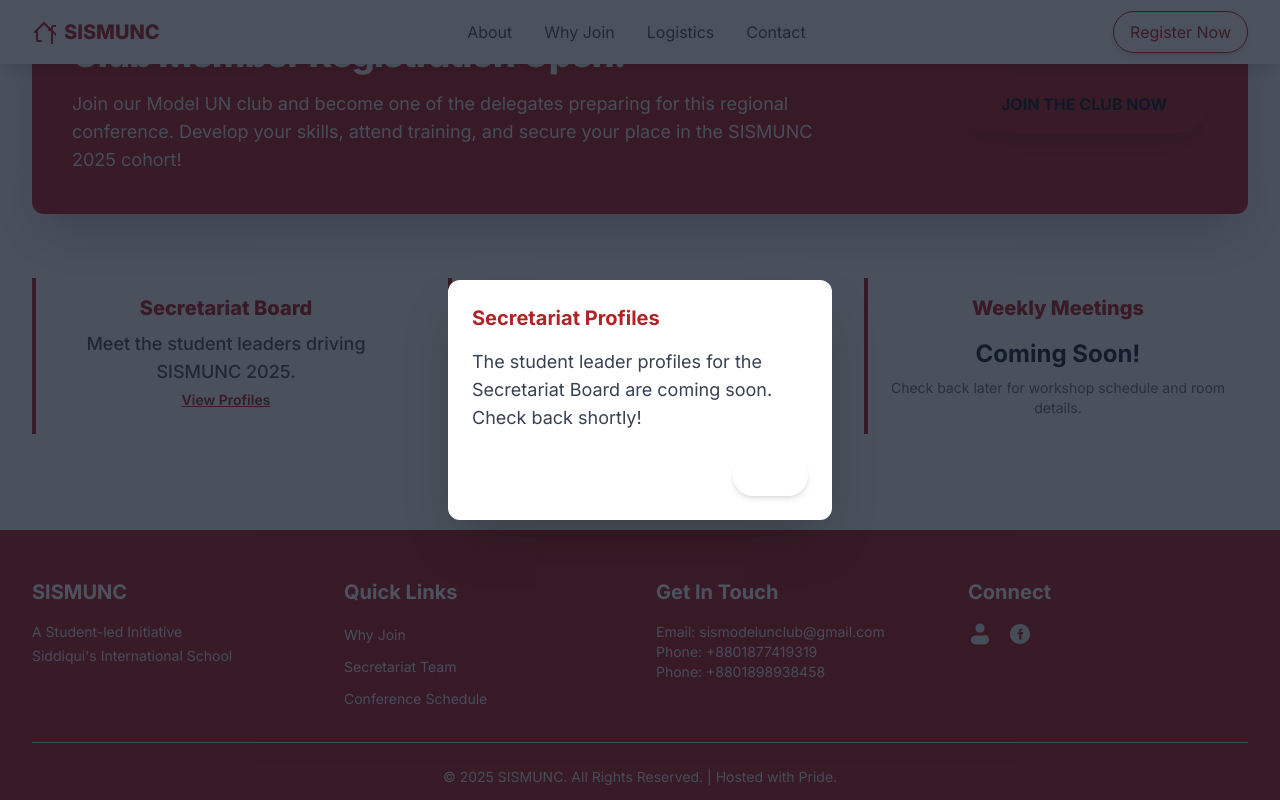
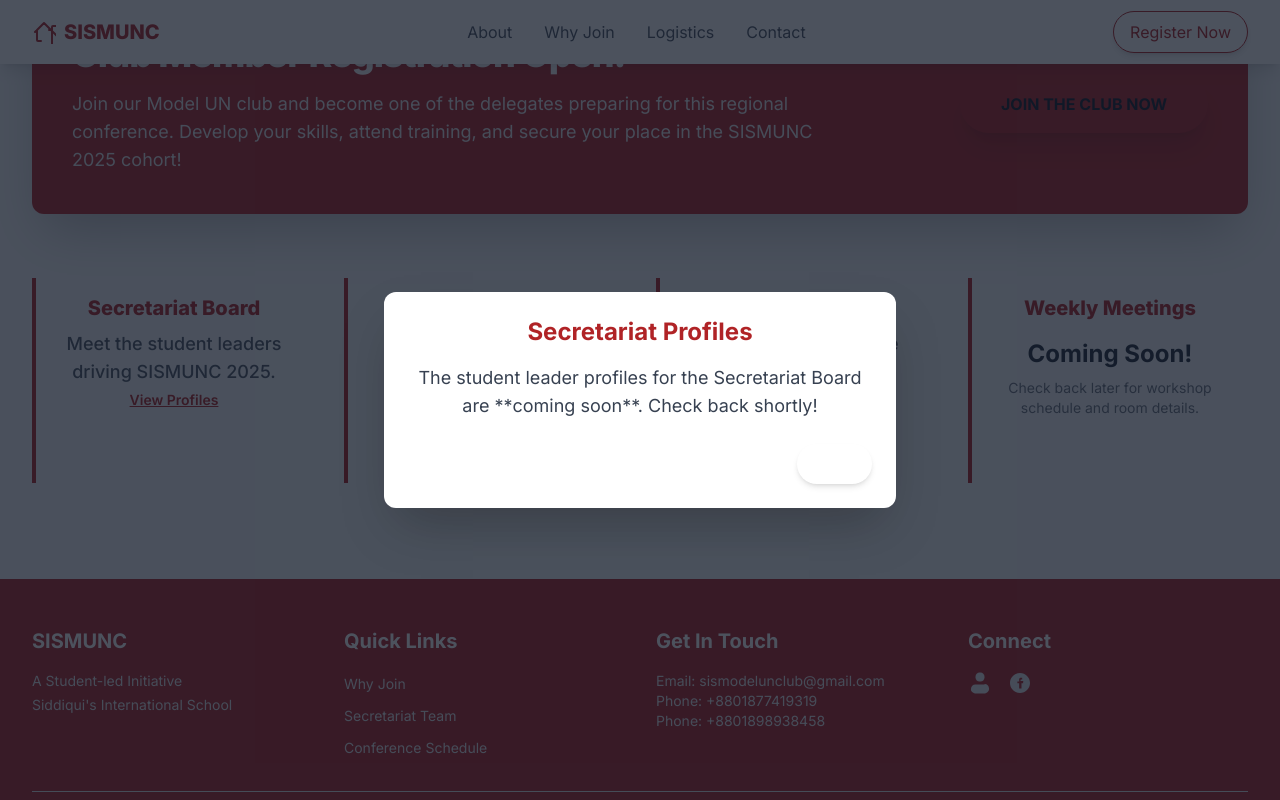
Before and after one commit to sismodelunclub/SISMUNC, a plain HTML site: page index.html in a window 1280 px wide. Both pictures are taken after a click on the link "View Profiles". Shown: the part 1945-2745 px from the top of the page. Drawn offline with nearby package versions, Linux system fonts and the light colour scheme.

Commit message:
Update index.html

```diff
--- a/index.html
+++ b/index.html
@@ -22,6 +22,12 @@
         /* Tertiary color: a gray tone of white (#e5e7eb) for subtle text/outlines */
         .text-mun-gray-tertiary { color: #e5e7eb; } /* Light gray (Gray-200) */
         .border-mun-gray-tertiary { border-color: #e5e7eb; }
+
+        /* Custom style to make the modal content scrollable */
+        .modal-scroll-content {
+            max-height: 80vh; /* Maximum height for the scroll area */
+            overflow-y: auto;
+        }
     </style>
 </head>
 <body class="text-gray-800">
@@ -225,26 +231,42 @@
                 </div>
             </div>
 
-            <!-- Important Club Details - Replaced Dates with Club Info -->
-            <div class="mt-16 grid md:grid-cols-3 gap-8 text-center">
+            <!-- Important Club Details - Changed to a 4-column layout for large screens -->
+            <div class="mt-16 grid sm:grid-cols-2 lg:grid-cols-4 gap-8 text-center">
 
-                <!-- Meet the SB Board -->
+                <!-- 1. Meet the SB Board (Opens Modal) -->
                 <div class="p-4 border-l-4 border-mun-red-primary">
                     <p class="text-xl font-extrabold text-mun-red-primary">Secretariat Board</p>
                     <p class="text-lg text-gray-600 mt-2 font-medium">Meet the student leaders driving SISMUNC 2025.</p>
-                    <!-- Link updated with ID for JS handler -->
                     <a href="#" id="sb-profile-link" class="text-sm text-mun-red-primary hover:text-gray-700 font-semibold mt-1 inline-block underline">View Profiles</a>
                 </div>
 
-                <!-- Meet the Club Advisor -->
+                <!-- 2. Meet the Club Advisor (Opens Modal) -->
                 <div class="p-4 border-l-4 border-mun-red-primary">
                     <p class="text-xl font-extrabold text-mun-red-primary">Club Advisor</p>
                     <p class="text-lg text-gray-600 mt-2 font-medium">Get guidance and mentorship from our experienced faculty advisor.</p>
-                    <!-- Link updated with ID for JS handler -->
                     <a href="#" id="advisor-profile-link" class="text-sm text-mun-red-primary hover:text-gray-700 font-semibold mt-1 inline-block underline">View Profile</a>
                 </div>
 
-                <!-- Workshop and Meeting Timings -->
+                <!-- 3. Official Documents (External Links to PDFs) -->
+                <div class="p-4 border-l-4 border-mun-red-primary">
+                    <p class="text-xl font-extrabold text-mun-red-primary">Official Documents</p>
+                    <p class="text-lg text-gray-600 mt-2 font-medium">Review the governance charter and ethical guidelines.</p>
+                    <div class="flex flex-col items-center mt-1 space-y-1">
+                         <!-- Direct link to raw PDF content, opens in new tab -->
+                         <a href="https://raw.githubusercontent.com/sismodelunclub/SISMUNC/main/SISMUNC-Delegate-Equity-Board-Code-of-Conduct.pdf" target="_blank" class="text-sm text-mun-red-primary hover:text-gray-700 font-semibold underline flex items-center">
+                            Code of Conduct
+                            <svg class="w-3 h-3 ml-1" fill="none" stroke="currentColor" viewBox="0 0 24 24" xmlns="http://www.w3.org/2000/svg"><path stroke-linecap="round" stroke-linejoin="round" stroke-width="2" d="M10 6H6a2 2 0 00-2 2v10a2 2 0 002 2h10a2 2 0 002-2v-4M14 4h6m0 0v6m0-6L10 14"></path></svg>
+                         </a>
+                         <!-- Direct link to raw PDF content, opens in new tab -->
+                         <a href="https://raw.githubusercontent.com/sismodelunclub/SISMUNC/main/SISMUNC%20Club%20Charter%20and%20Internal%20Governance%20Document%20(2).pdf" target="_blank" class="text-sm text-mun-red-primary hover:text-gray-700 font-semibold underline flex items-center">
+                            Club Charter
+                             <svg class="w-3 h-3 ml-1" fill="none" stroke="currentColor" viewBox="0 0 24 24" xmlns="http://www.w3.org/2000/svg"><path stroke-linecap="round" stroke-linejoin="round" stroke-width="2" d="M10 6H6a2 2 0 00-2 2v10a2 2 0 002 2h10a2 2 0 002-2v-4M14 4h6m0 0v6m0-6L10 14"></path></svg>
+                         </a>
+                    </div>
+                </div>
+
+                <!-- 4. Workshop and Meeting Timings -->
                 <div class="p-4 border-l-4 border-mun-red-primary">
                     <p class="text-xl font-extrabold text-mun-red-primary">Weekly Meetings</p>
                     <p class="text-2xl font-bold text-gray-800 mt-4">Coming Soon!</p>
@@ -314,7 +336,7 @@
 
     <!-- Message Modal (Hidden by Default) -->
     <div id="message-modal" class="fixed inset-0 bg-gray-900 bg-opacity-75 flex items-center justify-center z-[9999] hidden" aria-modal="true" role="dialog">
-        <div class="bg-white p-6 rounded-xl shadow-2xl max-w-sm w-full transform transition-all">
+        <div class="bg-white p-6 rounded-xl shadow-2xl max-w-lg w-full transform transition-all modal-scroll-content">
             <!-- This DIV will hold the dynamically created content -->
             <div id="modal-content-area">
                 <!-- Content will be injected here -->
@@ -353,36 +375,46 @@
         });
 
 
-        // --- Message Modal Logic ---
+        // --- Message Modal Logic (Used for Profiles and Documents now) ---
         const sbLink = document.getElementById('sb-profile-link');
         const advisorLink = document.getElementById('advisor-profile-link');
+
         const modal = document.getElementById('message-modal');
         const closeModalButton = document.getElementById('close-modal-button');
         const modalContentArea = document.getElementById('modal-content-area');
 
-        // =========================================================================
         // ADVISOR PROFILE DATA
-        // =========================================================================
         const advisorImageURL = "https://raw.githubusercontent.com/sismodelunclub/SISMUNC/refs/heads/main/advisor.jpg";
         const advisorName = "Afridah Ishrat Shahrin";
         const advisorTitle = "Club Advisor";
         const advisorBio = "Afridah Ishrat Shahrin, a dedicated BUP scholar, serves as Club Advisor. She brings formidable expertise, having mastered MUN mechanics and served as Director/Vice Chair for over twenty national conferences, including UNHRC, ECOFIN, and CTBTO. Her comprehensive strategic insight will guide the club to a results-driven environment.";
 
-        // DEBUG: Log the data to confirm it's loaded in the environment
-        console.log("Advisor Data Loaded:", { name: advisorName, title: advisorTitle, image: advisorImageURL });
 
-        // =========================================================================
+        /**
+         * Generic function to show the modal with content.
+         * @param {string} content - The HTML string to inject.
+         */
+        function showModalWithContent(content) {
+            modalContentArea.innerHTML = content;
+            modal.classList.remove('hidden');
+        }
 
-        // Function to display the modal
-        function showModal(event) {
+        // Function to hide the modal
+        function hideModal() {
+            modal.classList.add('hidden');
+            // Clear content when closing
+            modalContentArea.innerHTML = '';
+        }
+
+        // Function to handle link clicks and determine modal content
+        function handleLinkClick(event) {
             event.preventDefault();
 
-            let contentToSet = '';
+            const targetId = event.currentTarget.id;
 
-            // Check which link was clicked
-            if (event.currentTarget.id === 'advisor-profile-link') {
-                // Set the detailed profile content for the Advisor
-                contentToSet = `
+            // 1. Advisor Profile
+            if (targetId === 'advisor-profile-link') {
+                const profileContent = `
                     <div class="flex flex-col items-center text-center px-2 py-4">
                         <img src="${advisorImageURL}"
                              onerror="this.onerror=null; this.src='https://placehold.co/150x150/b02326/ffffff?text=Image+Error';"
@@ -393,31 +425,22 @@
                         <p class="text-gray-700 text-base text-left px-2">${advisorBio}</p>
                     </div>
                 `;
-            } else if (event.currentTarget.id === 'sb-profile-link') {
-                // Generic "coming soon" content for the Secretariat Board
-                contentToSet = `
-                    <h3 class="text-xl font-bold text-mun-red-primary mb-4">Secretariat Profiles</h3>
-                    <p class="text-gray-700 text-lg">The student leader profiles for the Secretariat Board are coming soon. Check back shortly!</p>
+                showModalWithContent(profileContent);
+
+            // 2. Secretariat Board (Placeholder)
+            } else if (targetId === 'sb-profile-link') {
+                const sbContent = `
+                    <h3 class="text-2xl font-bold text-mun-red-primary mb-4 text-center">Secretariat Profiles</h3>
+                    <p class="text-gray-700 text-lg text-center">The student leader profiles for the Secretariat Board are **coming soon**. Check back shortly!</p>
                 `;
+                showModalWithContent(sbContent);
             }
-
-            // Inject the content into the target area
-            modalContentArea.innerHTML = contentToSet;
-
-            // Show the modal
-            modal.classList.remove('hidden');
+            // Note: Code of Conduct and Club Charter links are now handled via direct HTML hrefs.
         }
 
-        // Function to hide the modal
-        function hideModal() {
-            modal.classList.add('hidden');
-            // Clear content when closing (optional but cleaner)
-            modalContentArea.innerHTML = '';
-        }
-
-        // Event listeners for the profile links
-        sbLink.addEventListener('click', showModal);
-        advisorLink.addEventListener('click', showModal);
+        // Event listeners for modal links
+        sbLink.addEventListener('click', handleLinkClick);
+        advisorLink.addEventListener('click', handleLinkClick);
 
         // Event listener for the close button
         closeModalButton.addEventListener('click', hideModal);
```
